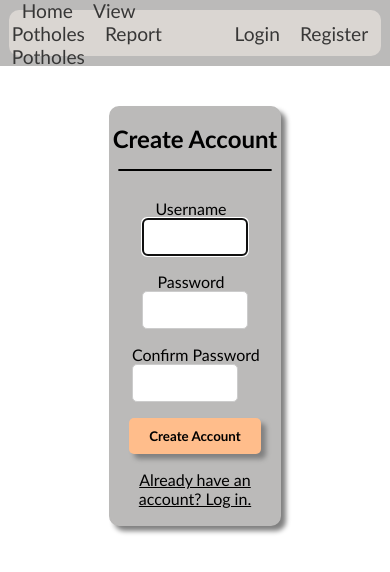
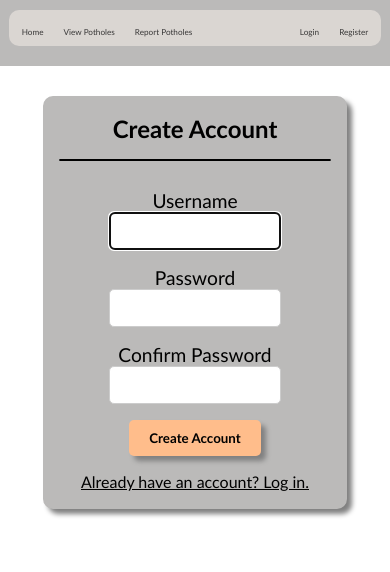
Before and after one commit to jinhee220/Potmole, a Vue app in the folder vue/: page /register in a window 390 px wide. Shown: the top 572 px of the page. Built offline with nearby package versions, Linux system fonts and the light colour scheme.

Commit message:
media queries for mobile view

```diff
--- a/vue/src/App.vue
+++ b/vue/src/App.vue
@@ -11,7 +11,8 @@
         <router-link class="link" v-bind:to="{ name: 'ReportPothole' }">Report Potholes</router-link>
         <!-- <router-link class="link" v-bind:to="{ name: 'home' }">About</router-link>
         <router-link class="link" v-bind:to="{ name: 'home' }">Contact Us</router-link> -->
-        <router-link class="link" v-bind:to="{ name: 'EmployeeForm' }" v-if="checkCurrentUser()">Employee Hub</router-link>
+        <router-link class="link" v-bind:to="{ name: 'EmployeeForm' }" v-if="checkCurrentUser()">Employee
+          Hub</router-link>
       </div>
 
       <div class="right">
@@ -92,7 +93,7 @@ export default {
 .link {
   color: rgb(0, 0, 0);
   text-decoration: none;
-  font-size: 1.2rem;
+  font-size: clamp(.5rem, 2.1vw, 2rem);
   padding-left: 10px;
   padding-right: 10px;
   /* border: 2px rgb(0, 0, 0) solid; */
@@ -115,4 +116,10 @@ export default {
   border-radius: inherit;
   flex-wrap: nowrap;
 }
+
+@media screen and (max-width: 400px) {
+  .nav {
+    height: 30px;
+  }
+}
 </style>
--- a/vue/src/components/EmployeeForm.vue
+++ b/vue/src/components/EmployeeForm.vue
@@ -7,7 +7,8 @@
                     <p id="longitude"><strong>Longitude: </strong>{{ updatedPothole.longitude }}</p>
                     <p id="latitude"><strong>Latitude: </strong>{{ updatedPothole.latitude }}</p>
                     <p id="addressStreet"><strong>Street: </strong>{{ deliminatedAddress.street }}</p>
-            <p id="addressCityState"><strong>City, State: </strong>{{ deliminatedAddress.city }} {{ deliminatedAddress.state }}</p>
+                    <p id="addressCityState"><strong>City, State: </strong>{{ deliminatedAddress.city }} {{
+                        deliminatedAddress.state }}</p>
                     <p id="addressCountry"><strong>Country: </strong>{{ deliminatedAddress.country }}</p>
                 </div>
                 <div class="mutable_data">
@@ -50,8 +51,8 @@
                         </div>
                     </div>
                     <div class="button-container">
-            <button type="submit" class="button-form" >Submit</button>
-            <button type="button" class="button-form" v-on:click="hardDeletePothole">Delete</button>
+                        <button type="submit" class="button-form">Submit</button>
+                        <button type="button" class="button-form" v-on:click="hardDeletePothole">Hard Delete</button>
                     </div>
                 </div>
             </form>
@@ -108,13 +109,13 @@ export default {
 
     },
     methods: {
-        splitAddress(){
+        splitAddress() {
             const addressArray = this.pothole.streetAddress.split(', ')
-            if (addressArray.length>0){
+            if (addressArray.length > 0) {
                 this.deliminatedAddress.street = addressArray[0];
-            this.deliminatedAddress.city=addressArray[1];
-            this.deliminatedAddress.state=addressArray[2];
-            this.deliminatedAddress.country=addressArray[3];
+                this.deliminatedAddress.city = addressArray[1];
+                this.deliminatedAddress.state = addressArray[2];
+                this.deliminatedAddress.country = addressArray[3];
             }
         },
         // Toggle's whether the selection menu acts as a dropdown, activated on using the dropdown
@@ -164,7 +165,6 @@ export default {
 </script>
 
 <style scoped>
-
 .button-container {
     display: flex;
     flex-direction: row;
@@ -191,21 +191,22 @@ button:hover {
 #repairedDate {
     margin-left: 7px;
 }
-.severityField{
+
+.severityField {
     display: flex;
     flex-direction: row;
 }
 
-#severity{
+#severity {
     margin-left: 5px;
 }
 
-.statusField{
+.statusField {
     display: flex;
     flex-direction: row;
 }
 
-.btn{
+.btn {
     margin: 10px 0px;
 }
 
@@ -214,7 +215,7 @@ h3 {
     padding: 0px;
 }
 
-#currentStatus{
+#currentStatus {
     margin-left: 5px;
 }
 
@@ -228,31 +229,38 @@ h3 {
         "latitude addressCountry";
     text-align: center;
 }
+
 #pothole_id {
     grid-area: pothole_id;
 }
+
 #longitude {
     grid-area: longitude;
 }
+
 #latitude {
     grid-area: latitude;
 }
+
 #addressStreet {
     grid-area: addressStreet;
 }
+
 #addressCityState {
     grid-area: addressCityState;
 }
+
 #addressCountry {
     grid-area: addressCountry;
 }
+
 .employee {
     display: flex;
     flex-direction: column;
     align-items: center;
     width: 80%;
     border-radius: 10px;
-    box-shadow: gray 5px 5px 5px ;
+    box-shadow: gray 5px 5px 5px;
     background-color: white;
 }
 
--- a/vue/src/components/PotholeForm.vue
+++ b/vue/src/components/PotholeForm.vue
@@ -149,7 +149,7 @@ button[type="submit"]:hover {
 	align-items: center;
 	background-color: #bbbab9;
 	padding-top: 10px;
-	padding-bottom: 50px;
+	padding-bottom: 25px;
 	width: 100%;
 }
 
@@ -171,7 +171,7 @@ button[type="submit"]:hover {
 
 }
 
-.button-container{
+.button-container {
 
 	margin-bottom: 20px;
 
--- a/vue/src/views/EmployeeFormView.vue
+++ b/vue/src/views/EmployeeFormView.vue
@@ -53,11 +53,13 @@ export default {
 .spacer {
 	height: 50px;
 }
+
 .upper-form {
 	background-color: white;
 }
+
 .instruction {
-	font-size: 1.5rem;
+	font-size: clamp(1rem, 5vw, 1.5rem);
 	text-align: center;
 	margin-bottom: 1rem;
 }
@@ -71,6 +73,7 @@ export default {
 	display: flex;
 	flex-direction: column;
 	gap: 15px;
+	padding-bottom: 25px;
 }
 
 .mapbox {
@@ -79,14 +82,17 @@ export default {
 }
 
 img {
-	width: 35px;
-	height: 50px;
+	/* width: 35px;
+	height: 50px; */
+	width: clamp(25px, 5vw, 40px);
+	height: clamp(30px, 5vw, 50px);
 	padding: 10px;
 	margin-top: 10px;
 }
 
 h2 {
-	font-size: 2rem;
+	/* font-size: 2rem; */
+	font-size: clamp(1rem, 6vw, 2rem);
 	text-align: center;
 	margin-bottom: 1rem;
 }
--- a/vue/src/views/HomeView.vue
+++ b/vue/src/views/HomeView.vue
@@ -108,7 +108,7 @@ div>h2 {
   color: black;
   background-color: #E8E2DD;
   padding: 10px;
-  font-size: 1.5em;
+  font-size: 2rem;
   font-weight: bolder;
 }
 
@@ -137,4 +137,31 @@ footer {
   margin-left: 1%;
   padding-left: 18px;
 }
+
+@media screen and (max-width: 400px) {
+  .btnbox {
+    width: 40%;
+  }
+
+  .btn {
+    font-size: .7rem;
+  }
+
+  .box p {
+    font-size: 15px;
+  }
+
+  .box {
+    width: 70%;
+  }
+
+  .logo {
+    padding-top: 120px;
+  }
+
+  .btnbox {
+    padding: 10px;
+  }
+
+}
 </style>
--- a/vue/src/views/LoginView.vue
+++ b/vue/src/views/LoginView.vue
@@ -109,18 +109,20 @@ button[type="submit"] {
   border: none;
   border-radius: 5px;
   cursor: pointer;
-  box-shadow: gray 5px 5px 5px ;
+  box-shadow: gray 5px 5px 5px;
 }
 
 button[type="submit"]:hover {
   background-color: #d68548;
 }
 
-.form > h1 {
+.form>h1 {
   font-size: 1.5rem;
 }
 
-.form > h1, label,.link {
+.form>h1,
+label,
+.link {
   color: black;
 }
 
@@ -139,4 +141,13 @@ button[type="submit"]:hover {
   color: black;
 }
 
+@media screen and (max-width: 400px) {
+  #login {
+    width: 80%;
+  }
+
+  label {
+    font-size: 1rem;
+  }
+}
 </style>
--- a/vue/src/views/RegisterView.vue
+++ b/vue/src/views/RegisterView.vue
@@ -100,7 +100,7 @@ label {
   border: 2px solid #BBBAB9;
   border-radius: 10px;
   width: 45%;
-  box-shadow: gray 5px 5px 5px ;
+  box-shadow: gray 5px 5px 5px;
   margin-top: 50px;
 }
 
@@ -113,7 +113,7 @@ input[type="password"] {
 }
 
 #confirmPassword {
-  width: 57%;
+  width: 50%;
   padding: 10px;
   border: 1px solid #ccc;
   border-radius: 5px;
@@ -126,18 +126,20 @@ button[type="submit"] {
   border: none;
   border-radius: 5px;
   cursor: pointer;
-  box-shadow: gray 5px 5px 5px ;
+  box-shadow: gray 5px 5px 5px;
 }
 
 button[type="submit"]:hover {
   background-color: #d68548;
 }
 
-.form > h1 {
+.form>h1 {
   font-size: 1.5rem;
 }
 
-.form > h1, label,.link {
+.form>h1,
+label,
+.link {
   color: black;
 }
 
@@ -152,13 +154,57 @@ button[type="submit"]:hover {
   padding-top: 20px;
 }
 
-#last-input {
+/* #last-input {
   text-align: left;
   margin-left: 12.5%;
-}
+} */
+
 * {
   color: black;
 }
 
+.form-input-group {
+  display: grid;
+}
 
+.form-input-group>* {
+  margin: auto;
+}
+
+@media screen and (max-width: 400px) {
+  #register {
+    width: 80%;
+
+  }
+
+  label {
+    font-size: 1rem;
+  }
+
+  #confirmPassword {
+    width: 50%;
+  }
+
+  .form-input-group {
+    display: grid;
+  }
+
+  .form-input-group>* {
+    margin: auto;
+  }
+}
+
+@media screen and (max-width: 1400px) {
+  .form-input-group {
+    display: grid;
+  }
+
+  .form-input-group>* {
+    margin: auto;
+  }
+
+  label {
+    font-size: 1.2rem;
+  }
+}
 </style>
--- a/vue/src/views/ReportPotholeView.vue
+++ b/vue/src/views/ReportPotholeView.vue
@@ -8,7 +8,7 @@
 			<img src="../assets/potholeMarker.png">
 		</div>
 
-		<div class = "upper-form">
+		<div class="upper-form">
 
 			<div class="map-background">
 				<!-- Call MapBox component and set parentComponent prop.
@@ -59,7 +59,7 @@ export default {
 h1 {
 	text-align: center;
 	color: black;
-	font-size: 2rem;
+	font-size: clamp(1rem, 6vw, 2rem);
 	margin-bottom: 1rem;
 }
 
@@ -83,17 +83,18 @@ h2 {
 }
 
 .instruction {
-	font-size: 1.5rem;
+	/* font-size: 1.5rem; */
+	font-size: clamp(1rem, 5vw, 1.5rem);
 	text-align: center;
 	margin-bottom: 1rem;
 	padding-bottom: 0.2rem;
 }
 
 img {
-	width: 35px;
-	height: 50px;
+	width: clamp(25px, 5vw, 40px);
+	height: clamp(30px, 5vw, 50px);
 	padding: 10px;
-	margin-top: 10px;
+	margin-top: 5px;
 }
 
 .entire-page {
@@ -108,5 +109,4 @@ img {
 .upper-form {
 	background-color: white;
 }
-
 </style>
```
Also changed, not shown: vue/src/components/PotholeList.vue (+7 -5 lines). Lines whose indentation alone changed are shown as unchanged.
